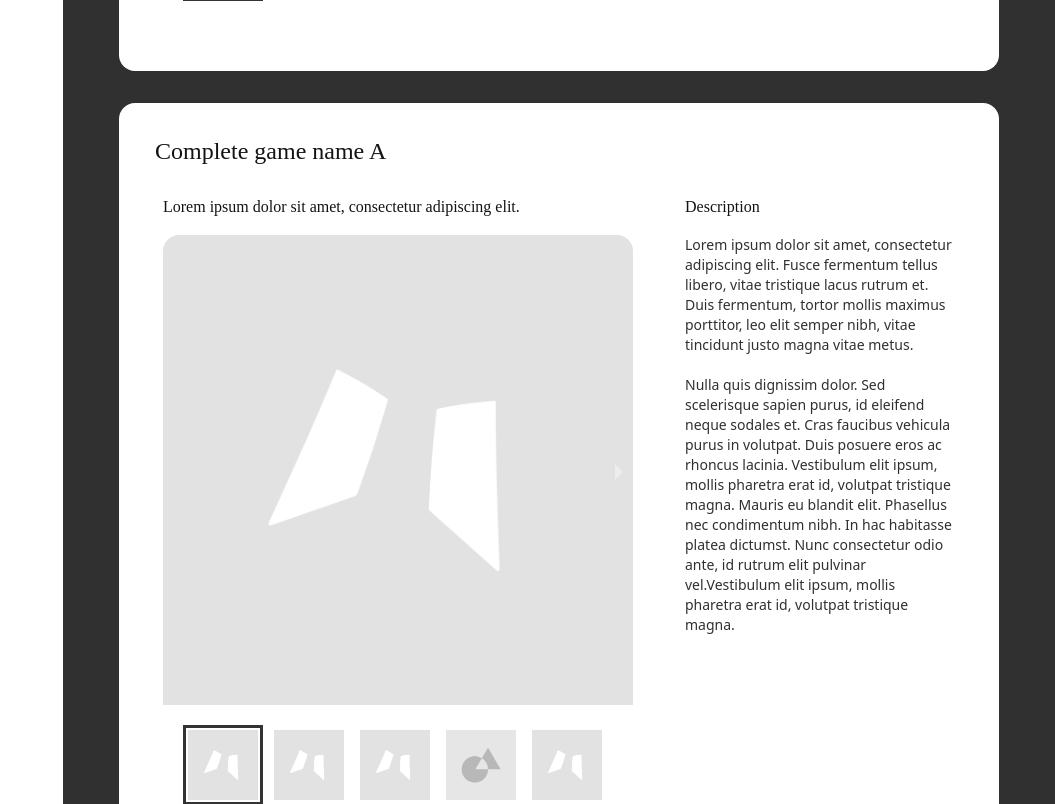
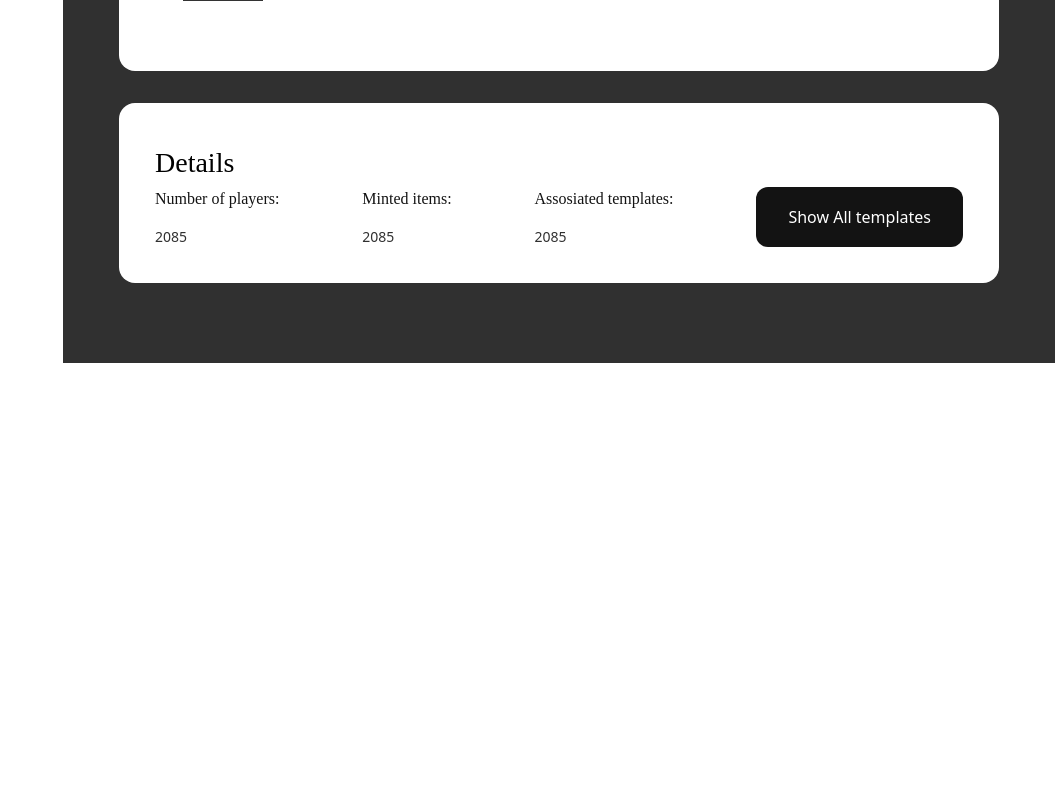
Before and after one commit to w3f-community/asylum-ui, a React (Create React App) app: page /overview in a window 1280 px wide. Shown: the part 923-1727 px from the top of the page, without its empty margins (225-1280 px from the left). After the commit the page ends 1286 px from the top, so only its background shows below. Built offline with nearby package versions, Linux system fonts and the light colour scheme.

Commit message:
add Details container

```diff
--- /dev/null
+++ b/src/components/card/index.tsx
@@ -0,0 +1,13 @@
+import * as React from 'react'
+
+interface IProps {
+   children: React.ReactNode;
+}
+
+export const Card: React.FC<IProps> = ({ children }) => {
+   return (
+      <div className="bg-white rounded-2xl p-9 w-full">
+         {children}
+      </div>
+   )
+}
--- /dev/null
+++ b/src/components/details/index.tsx
@@ -0,0 +1,35 @@
+import * as React from 'react'
+import { Button } from '../button'
+import { Card } from '../card'
+import { Heading } from '../text/heading'
+import { HeadingXl } from '../text/heading-xl'
+import { Paragraph } from '../text/paragraph'
+
+interface IProps { }
+
+export const Details: React.FC<IProps> = () => {
+   return (
+      <Card>
+         <HeadingXl color="black">
+            Details
+         </HeadingXl>
+         <div className="flex flex-row justify-between">
+            <div className="grow">
+               <Heading>Number of players:</Heading>
+               <Paragraph>2085</Paragraph>
+            </div>
+            <div className="grow">
+               <Heading>Minted items:</Heading>
+               <Paragraph>2085</Paragraph>
+            </div>
+            <div className="grow">
+               <Heading>Assosiated templates:</Heading>
+               <Paragraph>2085</Paragraph>
+            </div>
+            {/* <button>Show All templates</button> */}
+            <Button variant="dark">Show All templates</Button>
+
+         </div>
+      </Card>
+   )
+}
--- a/src/components/text/heading-xl/index.tsx
+++ b/src/components/text/heading-xl/index.tsx
@@ -1,9 +1,14 @@
+import classNames from 'classnames'
 import * as React from 'react'
 
 interface IProps {
    children: React.ReactNode
+   color?: 'while' | 'black'
 }
 
-export const HeadingXl: React.FC<IProps> = ({ children = 'No text' }) => {
-   return <h1 className="font-medium text-2xl self-start text-white">{children}</h1>
+export const HeadingXl: React.FC<IProps> = ({ children = 'No text', color = 'black' }) => {
+   return <h1 className={classNames('font-medium text-2xl self-start', {
+      'text-white': color === 'while',
+      'text-black': color === 'black',
+   })}>{children}</h1>
 }
--- a/src/pages/game-overview/index.tsx
+++ b/src/pages/game-overview/index.tsx
@@ -1,9 +1,10 @@
 import * as React from 'react'
+import { Details } from '../../components/details'
 import { Hr } from '../../components/hr'
 import { HeadingXl } from '../../components/text/heading-xl'
 import { GameDescription } from './game-description'
 
-interface IProps {}
+interface IProps { }
 
 export const GameOverview: React.FC<IProps> = () => {
    return (
@@ -13,7 +14,7 @@ export const GameOverview: React.FC<IProps> = () => {
             <Hr />
             <div className="flex flex-col gap-8 py-6">
                <GameDescription />
-               <GameDescription />
+               <Details />
             </div>
          </div>
       </div>
```
